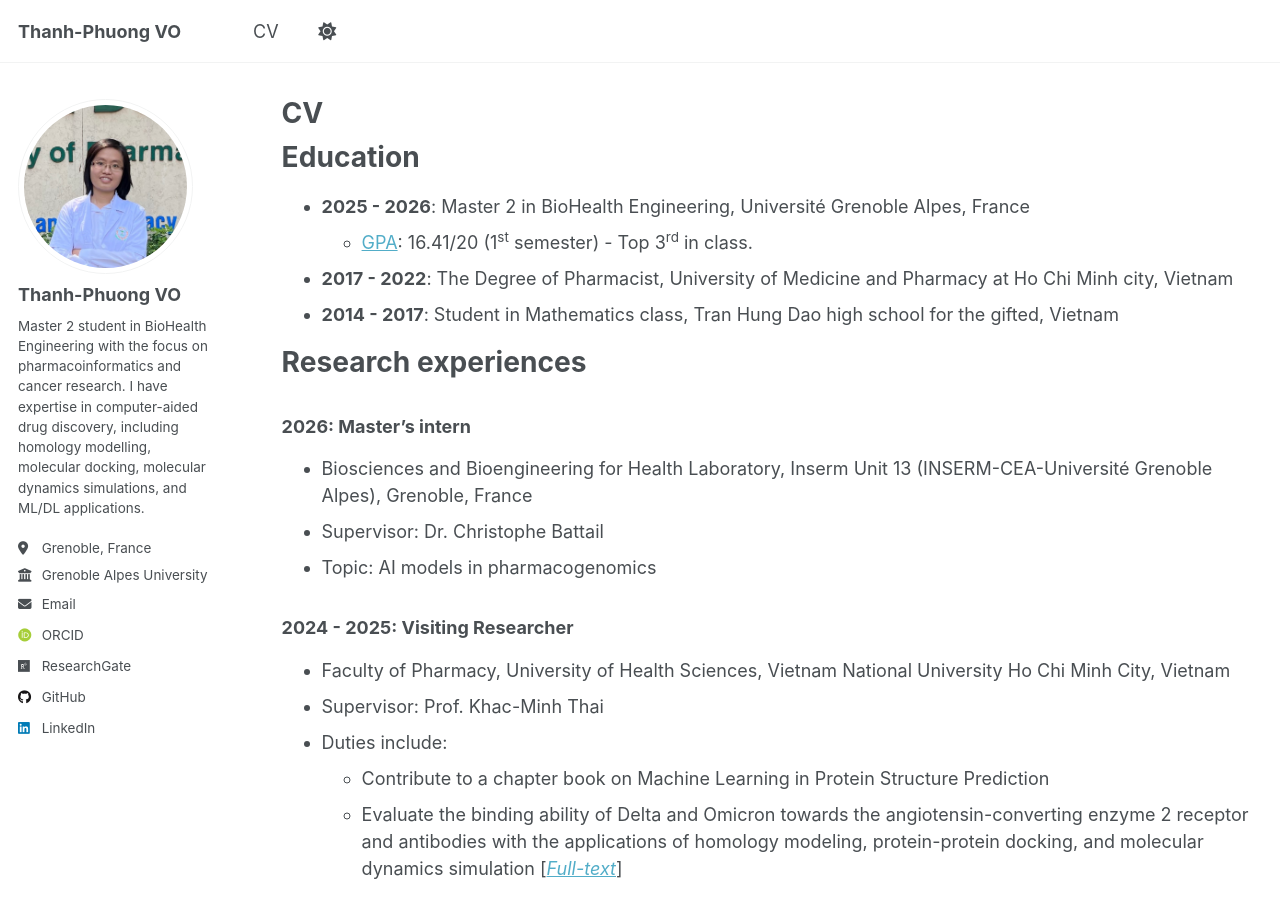
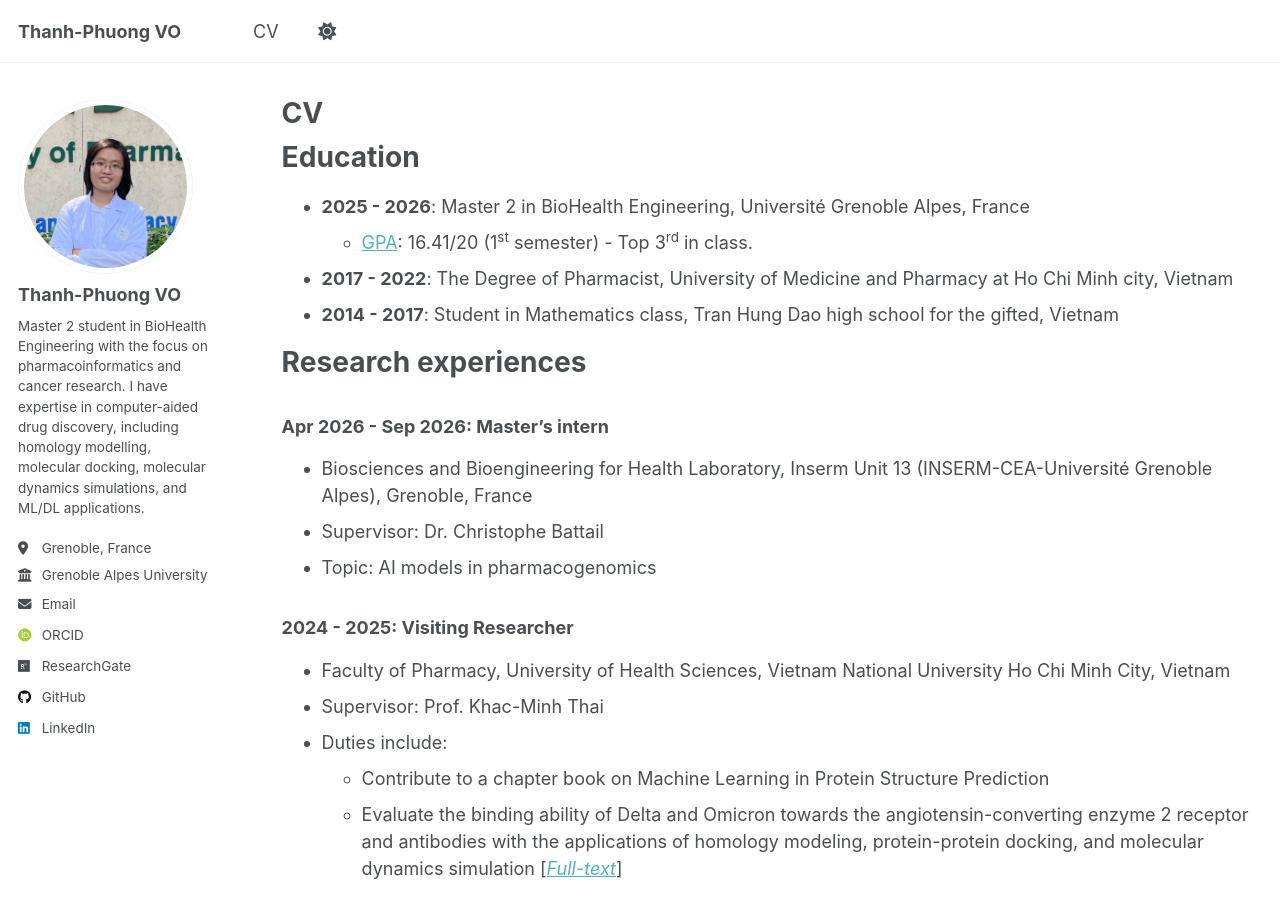
Before and after one commit to vo-thanh-phuong/vo-thanh-phuong.github.io, a Jekyll site: the page built from _pages/cv.md, in a window 1280 px wide and 900 px high. Built offline with Jekyll 4.4.1, drawn with Linux system fonts in a browser that asks for light colours; some web fonts are replaced; a script that is not in the unit is left out.

Commit message:
Update internship date in CV

```diff
--- a/_pages/cv.md
+++ b/_pages/cv.md
@@ -18,7 +18,7 @@ Education
 
 Research experiences
 ======
-### 2026: Master’s intern
+### Apr 2026 - Sep 2026: Master’s intern
   * Biosciences and Bioengineering for Health Laboratory, Inserm Unit 13 (INSERM-CEA-Université Grenoble Alpes), Grenoble, France
   * Supervisor: Dr. Christophe Battail
   * Topic: AI models in pharmacogenomics
```
